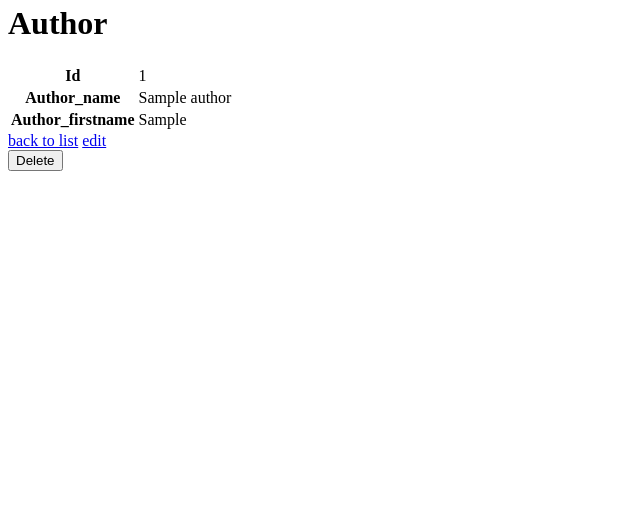
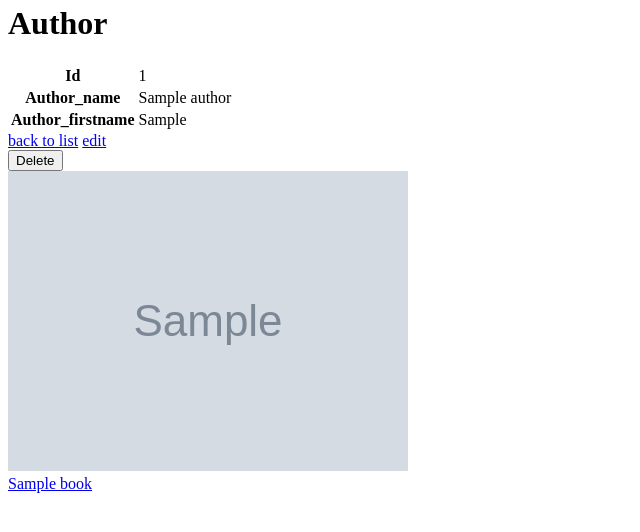
Before and after one commit to NoahBoos/INFO4_Projet, a Symfony app: template templates/author/show.html.twig in a window 1280 px wide. Shown: the part 42-574 px from the top of the page, without its empty margins (0-640 px from the left). Run offline with Twig, Linux system fonts and the light colour scheme; the template is opened without the code that fills it: most values are stand-ins (such as "Sample title", 1, 10 or a date in 2020); grey boxes marked "Sample" are stand-in pictures; some libraries are stand-ins or nearby versions.

Commit message:
Features - Now shows books related to an author

```diff
--- a/templates/author/show.html.twig
+++ b/templates/author/show.html.twig
@@ -27,4 +27,18 @@
     <a href="{{ path('app_author_edit', {'id': author.id}) }}">edit</a>
 
     {{ include('author/_delete_form.html.twig') }}
+
+    <section>
+        {% for book in books %}
+            {% include('/components/_cardBook.html.twig') with {
+                'img': book.bookCover,
+                'title': book.bookTitle,
+                'author': book.bookAuthor.authorName,
+                'editor': book.bookEditor.editorName,
+                'bookId': book.id,
+                'authorId': book.bookAuthor.id,
+                'editorId': book.bookEditor.id,
+            } %}
+        {% endfor %}
+    </section>
 {% endblock %}
```
Also changed, not shown: src/Controller/AuthorController.php (+13 -2 lines).
